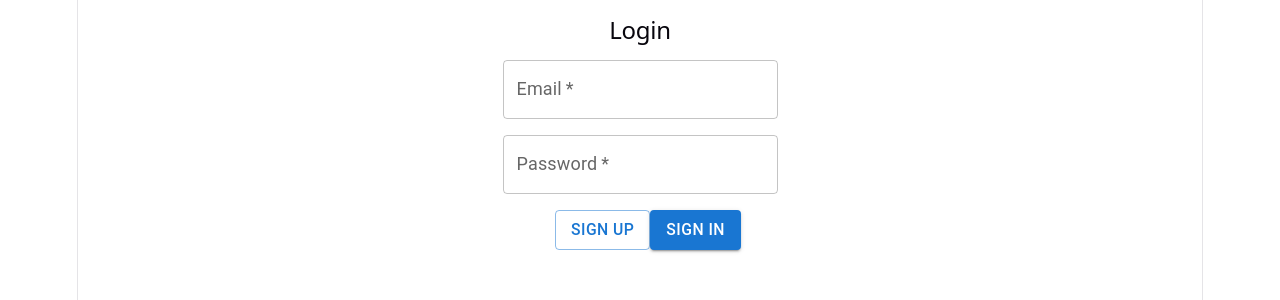
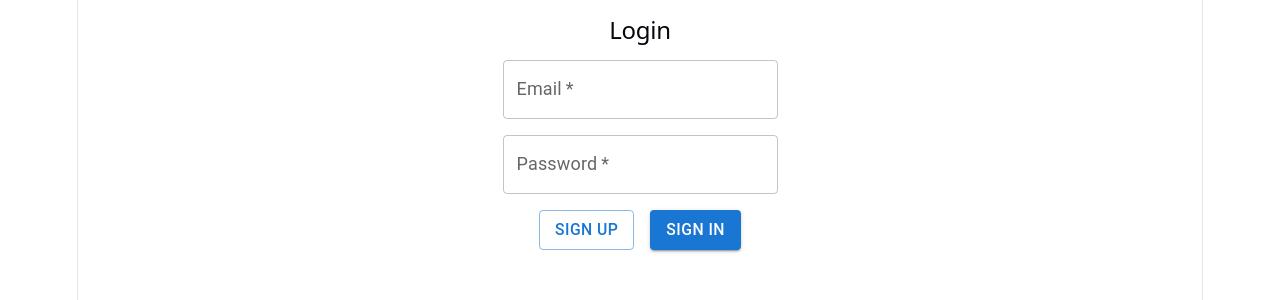
Before and after one commit to ArunSelvaraj191/sep-26-fe, a React (Vite) app: page / in a window 1280 px wide. Shown: the top 300 px of the page. Built offline with nearby package versions, Linux system fonts and the light colour scheme; no server answers.

Commit message:
Refactor button layout in Login and Register components for improved spacing

```diff
--- a/src/modules/Login.jsx
+++ b/src/modules/Login.jsx
@@ -60,13 +60,13 @@ const Login = () => {
       </Box>
 
       <Button
-        sx={{ mt: 2, ml: 2 }}
+       sx={{ mt: 2 }}
         variant="outlined"
         onClick={() => navigate("/register")}
       >
         Sign up
       </Button>
-         <Button sx={{ mt: 2 }} variant="contained" onClick={handleSignIn}>
+         <Button  sx={{ mt: 2, ml: 2 }}  variant="contained" onClick={handleSignIn}>
         Sign In
       </Button>
     </div>
--- a/src/modules/Register.jsx
+++ b/src/modules/Register.jsx
@@ -105,13 +105,13 @@ validatePassword(userDetails.password);
       {error && <Typography variant="body1" color="error">{errorMsg}</Typography>}
 
       <Button
-        sx={{ mt: 2, ml: 2 }}
+        sx={{ mt: 2 }}
         variant="outlined"
         onClick={() => navigate("/")}
       >
         Sign in
       </Button>
-         <Button sx={{ mt: 2 }} variant="contained" onClick={handleSignup}>
+         <Button  sx={{ mt: 2, ml: 2 }} variant="contained" onClick={handleSignup}>
         Sign up
       </Button>
     </div>
```
